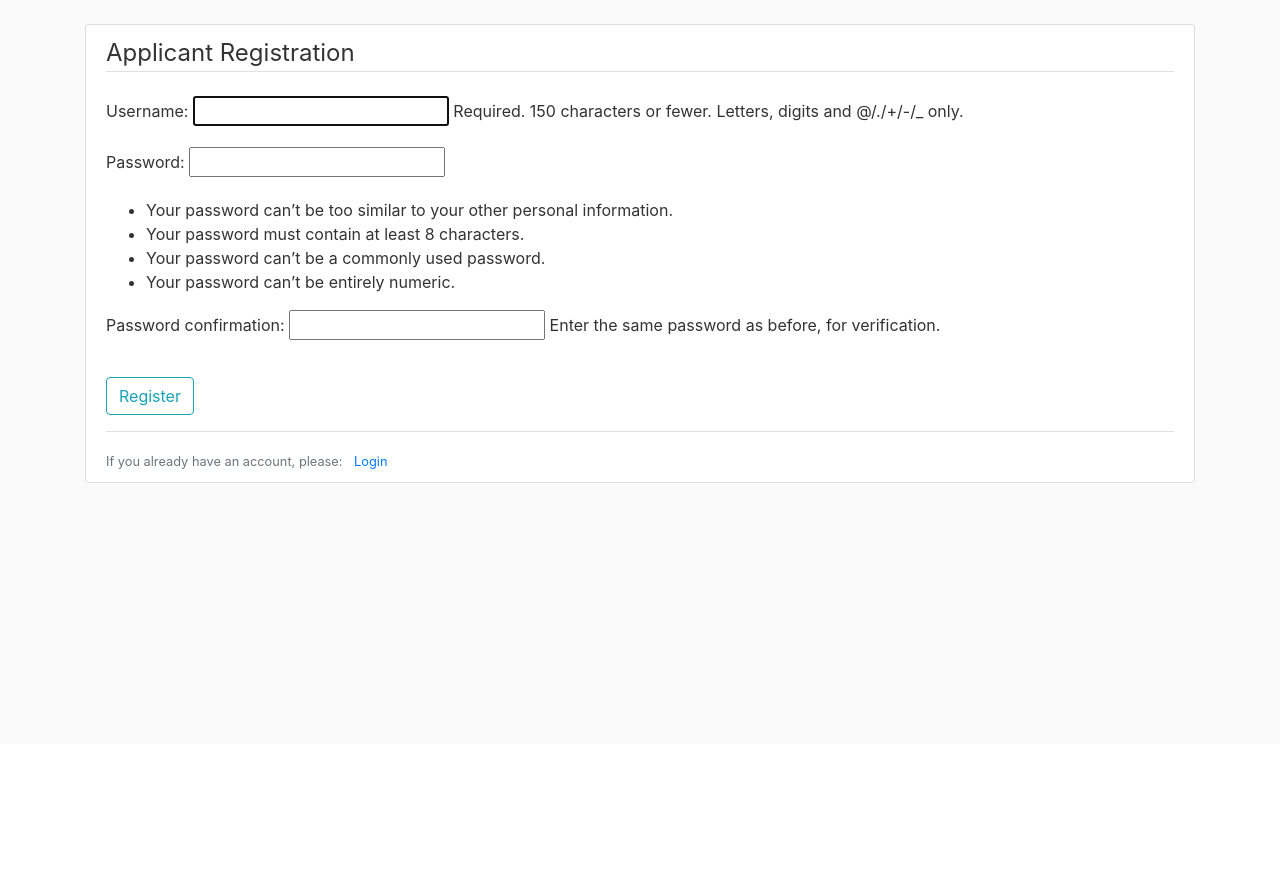
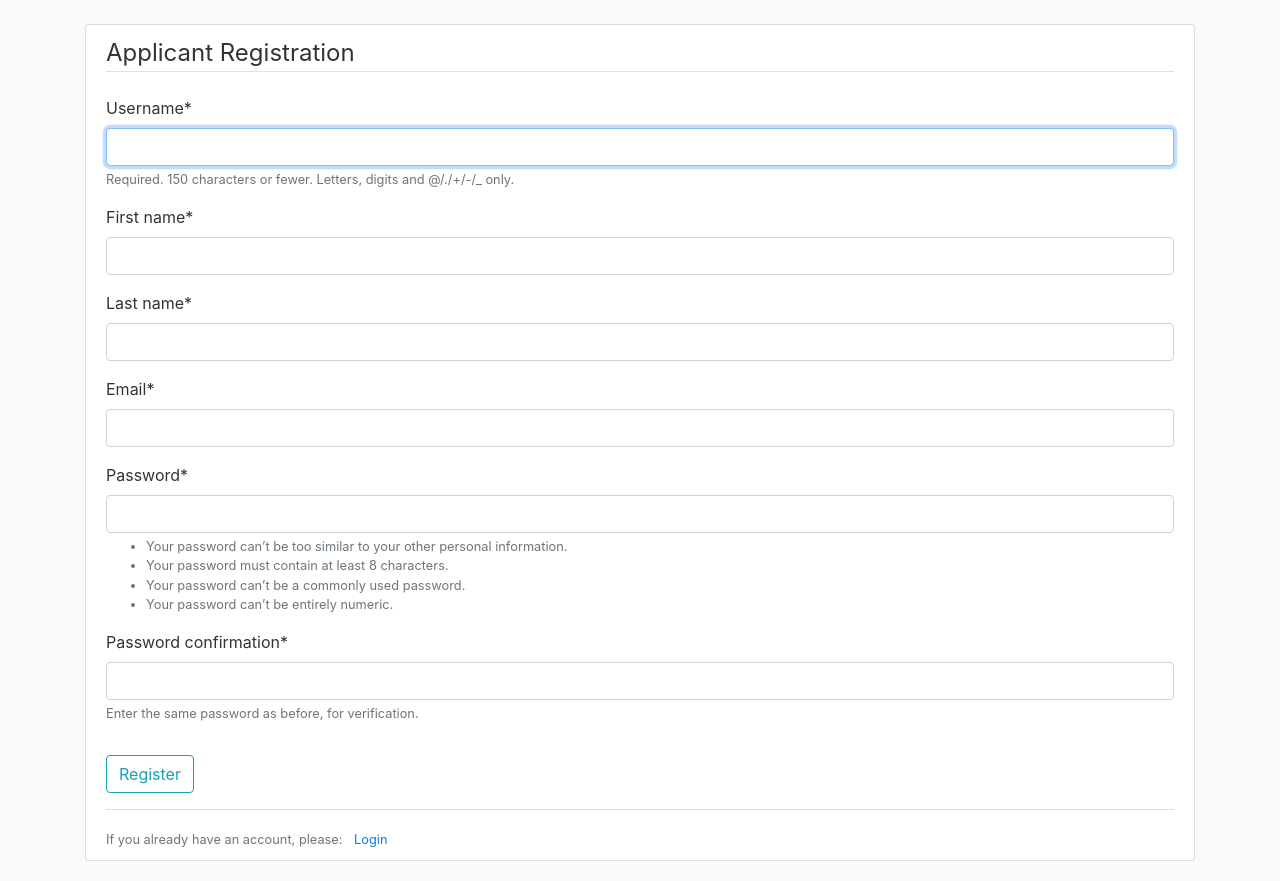
Before and after one commit to CESCL/mysite, a Django app: page /register/ in a window 1280 px wide. Shown: the part 56-937 px from the top of the page. Before the commit the page ends 539 px from the top, so only its background shows below. Run offline with Django 4.2, Linux system fonts and the light colour scheme; some libraries are stand-ins or nearby versions.

Commit message:
Registation working and formated in the front

```diff
--- a/mysite/settings.py
+++ b/mysite/settings.py
@@ -34,6 +34,7 @@ INSTALLED_APPS = [
     'users.apps.UsersConfig',
     'myapp.apps.MyAppConfig',
     'polls.apps.PollsConfig',
+    'crispy_forms',
     'django.contrib.admin',
     'django.contrib.auth',
     'django.contrib.contenttypes',
@@ -124,3 +125,5 @@ STATIC_URL = 'static/'
 # https://docs.djangoproject.com/en/4.1/ref/settings/#default-auto-field
 
 DEFAULT_AUTO_FIELD = 'django.db.models.BigAutoField'
+
+CRISPY_TEMPLATE_PACK = 'bootstrap4'
--- /dev/null
+++ b/users/forms.py
@@ -0,0 +1,12 @@
+from django import forms
+from django.contrib.auth.models import User
+from django.contrib.auth.forms import UserCreationForm
+
+class UserRegisterForm(UserCreationForm):
+    email = forms.EmailField()
+    last_name = forms.CharField()
+    first_name = forms.CharField()
+
+    class Meta:
+        model = User
+        fields = ["username", "first_name", "last_name", "email", "password1", "password2"]
--- a/users/templates/users/register.html
+++ b/users/templates/users/register.html
@@ -1,4 +1,5 @@
 {% extends "myapp/base.html" %}
+{% load crispy_forms_tags %}
 {% block content %}
 <main role="main" class="container">
     <div class="content-section">
@@ -6,7 +7,7 @@
             {% csrf_token %}
             <fieldset class="form-group">
                 <legend class="border-bottom mb-4">Applicant Registration</legend>
-                {{ form.as_p }}
+                {{ form|crispy }}
             </fieldset>
             <div class="form-group">
                 <button class="btn btn-outline-info" type="submit">Register</button>
--- a/users/views.py
+++ b/users/views.py
@@ -1,14 +1,15 @@
 from django.shortcuts import render, redirect
-from django.contrib.auth.forms import UserCreationForm
 from django.contrib import messages
+from .forms import UserRegisterForm
 
 def register(request):
     if request.method == "POST":
-        form = UserCreationForm(request.POST)
+        form = UserRegisterForm(request.POST)
         if form.is_valid():
+            form.save()
             username = form.cleaned_data.get("username")
             messages.success(request, f"Account created for {username}!")
             return redirect("home")
     else:
-        form = UserCreationForm
+        form = UserRegisterForm()
     return render(request, "users/register.html", {"form": form})
```
Also changed, not shown: db.sqlite3.
